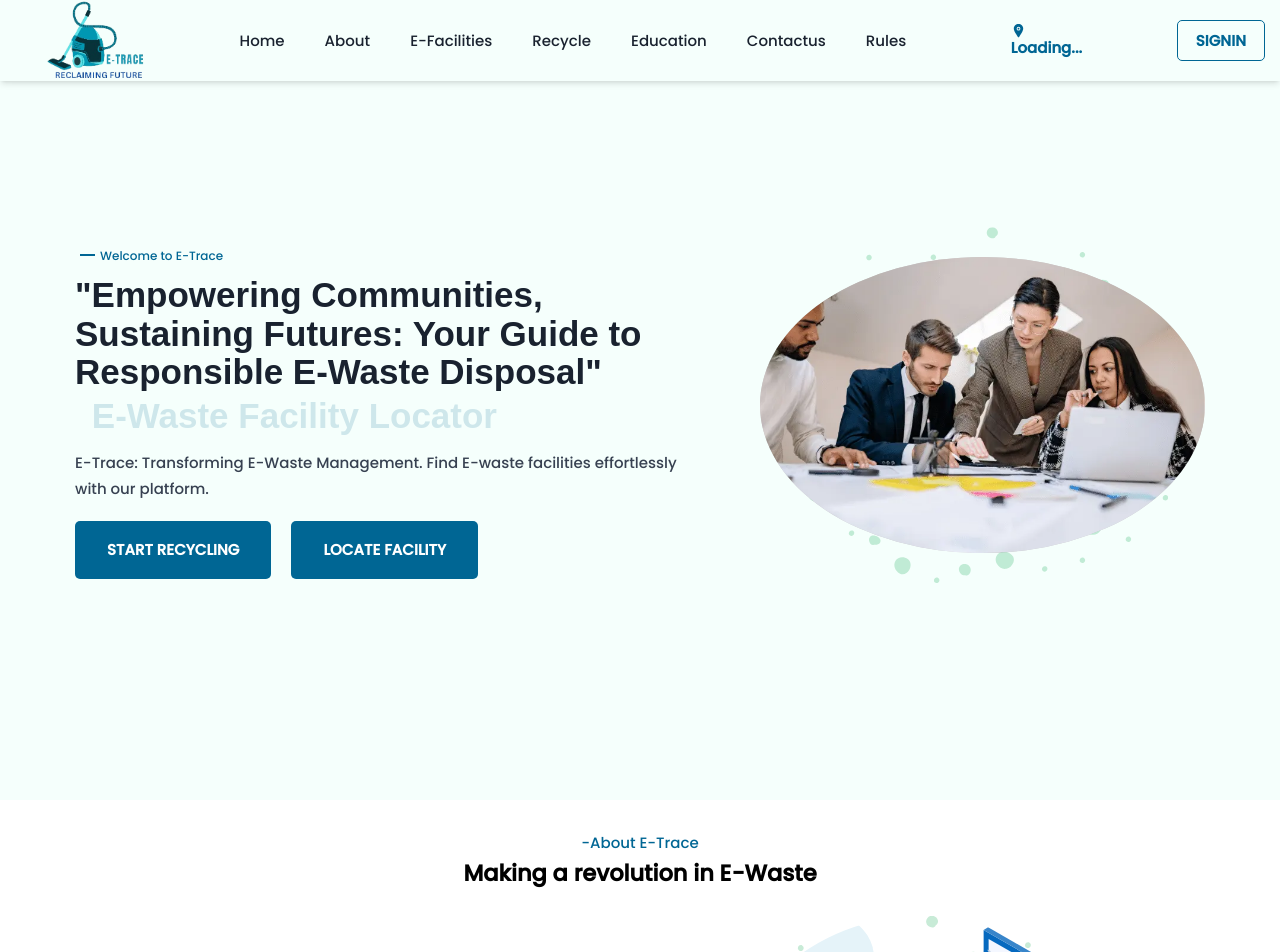
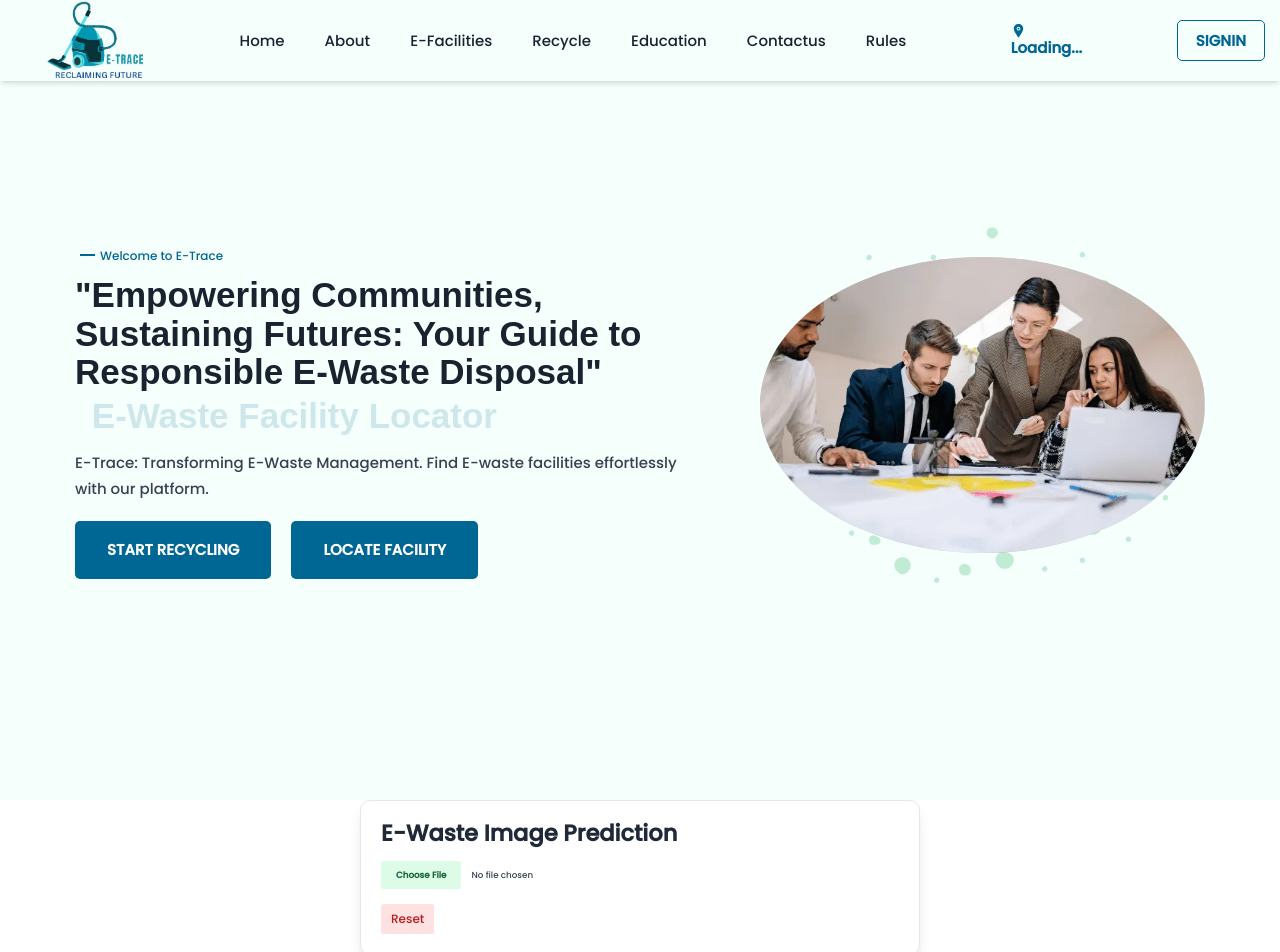
Before and after one commit to kostubh1151/E-Trace, a Next.js app: page / in a window 1280 px wide. Shown: the top 952 px of the page. Built offline with nearby package versions, Linux system fonts and the light colour scheme; no server answers.

Commit message:
Update index.tsx

```diff
--- a/src/app/Components/index.tsx
+++ b/src/app/Components/index.tsx
@@ -2,13 +2,14 @@ import React from 'react'
 import Hero from './Hero'
 import Features from './Features'
 import FAQ from './FAQ'
-
+import EWastePredictor from './EWastePredictor'
 type Props = {}
 
 const Home = (props: Props) => {
   return (
     <>
     <Hero/>
+      <EWastePredictor/>
     <Features/>
     <FAQ/>
     </>
```
